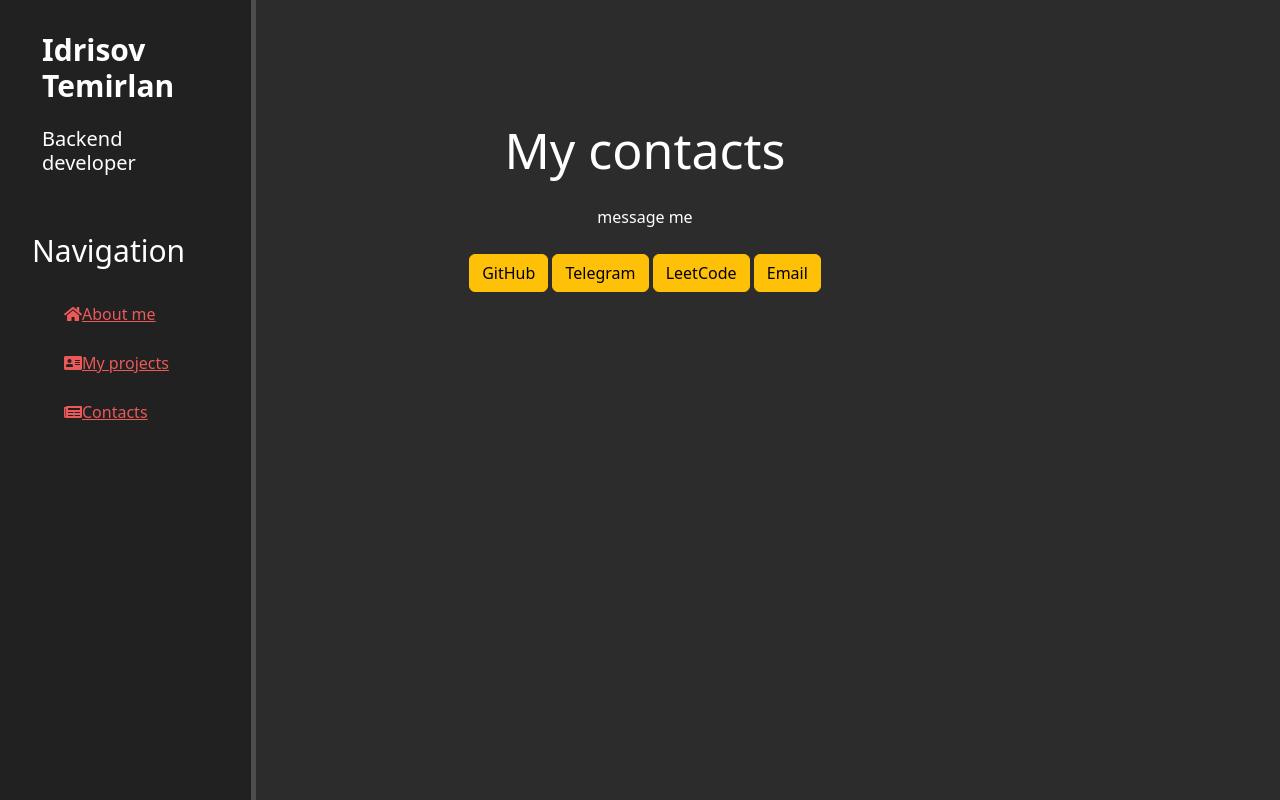
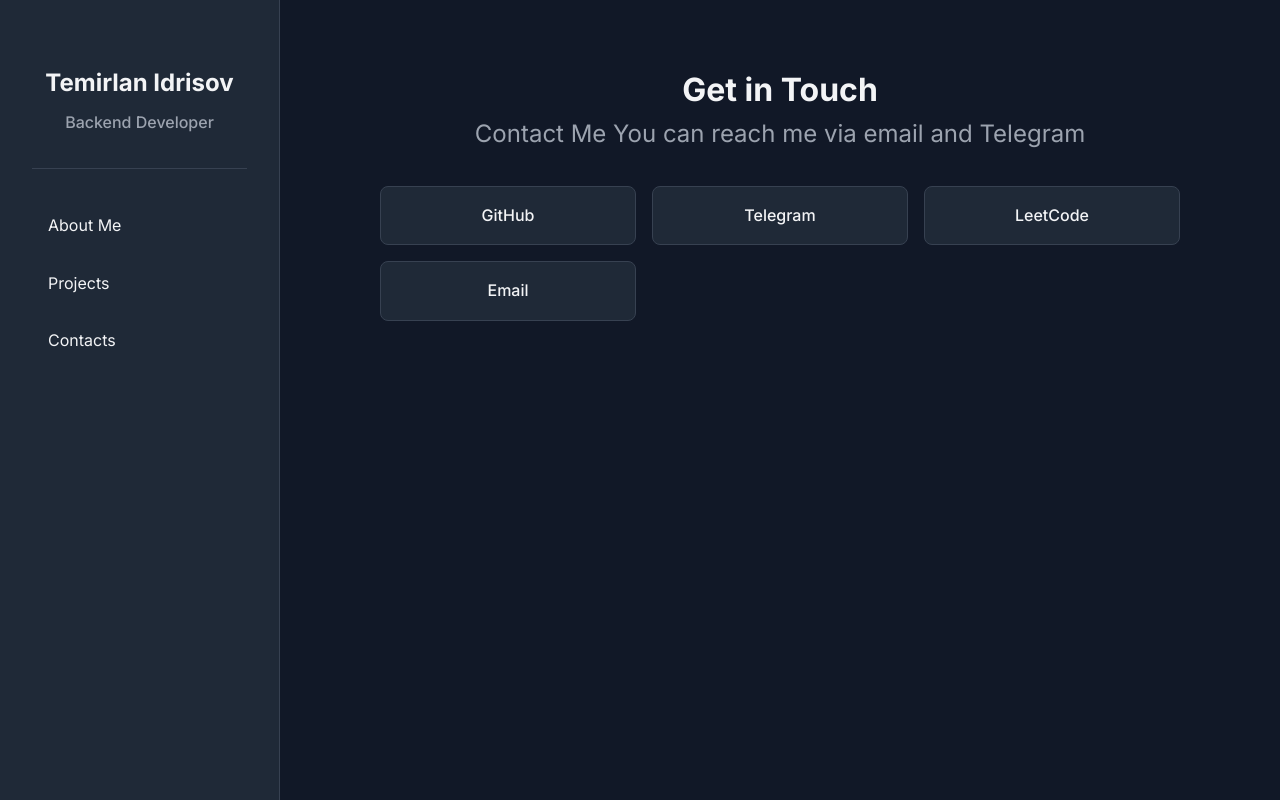
Before and after one commit to t1matoma/portfolio, a Django app: page /contacts/ in a window 1280 px wide. Run offline with Django 5.2, Linux system fonts and the light colour scheme; some libraries are stand-ins or nearby versions.

Commit message:
Upgrade html templates and css styles

```diff
--- a/portfolio/main/static/main/css/main.css
+++ /dev/null
@@ -1,78 +0,0 @@
-body {
-    background: #2c2c2c;
-    display: flex;
-    min-height: 100vh;
-}
-
-aside {
-    background: #212121;
-    width: 20%;
-    padding: 2.5%;
-    color: #fff;
-    border-right: 5px solid #4d4d4d;
-    display: flex;
-    flex-direction: column;
-}
-
-main {
-    flex-grow: 1;
-    padding: 20px;
-    color: #fff;
-}
-
-aside img {
-	width:  80px;
-	float: left;
-}
-aside h1{
-	font-size: 30px;
-
-	font-weight: bold;
-	margin-left: 10px;
-	top: 15px;
-}
-
-aside h5 {
-	margin-top: 15px;
-	margin-left: 10px;
-}
-aside h3 {
-	margin-top: 50px;
-	font-size: 30px;
-}
-aside ul{
-	list-style:none;
-}
-
-aside ul li, aside ul a{
-	color:#eb5959;
-	display: block;
-	margin-top: 25px;
-	transition: all .6s ease;
-}
-aside ul li:hover, aside ul a:hover{
-	color :#eb5959;
-	text-decoration:none;
-	transform: scale(1.05);
-}
-main .features {
-	float: left;
-	color:#fff;
-	margin-top: 100px;
-	text-align: center;
-	width: 75%;
-}
-main .features h1{font-size: 50px;}
-main .features p {max-width: 400px;margin: 25px auto;}
-.alert-danger {
-	float: left;
-	clear:both;
-	width: 400px;
-	margin: 20px 34%;
-	text-align: left;
-}
-form {
-	margin-left: 32%;
-	width: 500px;
-	margin-top: 50px;
-}
--- a/portfolio/main/templates/main/contacts.html
+++ b/portfolio/main/templates/main/contacts.html
@@ -1,17 +1,29 @@
-{%extends 'main/index.html'%}
-{%block title%}title contacts{%endblock%}
-{%block content%}
-<div class='features'>
-    <h1>
-        My contacts
-    </h1>
-    <p>
-        message me
-    </p>
-    <a href="https://github.com/t1matoma"><button class="btn btn-warning">GitHub</button></a>
-    <a href="https://t.me/Satosh1Nakam0to"><button class="btn btn-warning">Telegram</button></a>
-    <a href="https://leetcode.com/u/substant1al/"><button class="btn btn-warning">LeetCode</button></a>
-    <a href="mailto:temirlanidrisov7@gmail.com"><button class="btn btn-warning">Email</button></a>
+{% extends "main/index.html" %}
+{%block title%}
+    Contact - Temirlan Idrisov
+{%endblock%}
 
+{% block content %}
+
+<div class="contact-section">
+    <h1>Get in Touch</h1>
+    <p class="lead">Contact Me
+        You can reach me via email and Telegram</p>
+
+    <div class="social-links">
+        <a href="https://github.com/t1matoma" class="social-button github">
+            GitHub
+        </a>
+        <a href="https://t.me/Satosh1Nakam0to" class="social-button telegram">
+            Telegram
+        </a>
+        <a href="https://leetcode.com/u/substant1al/" class="social-button leetcode">
+            LeetCode
+        </a>
+        <a href="mailto:temirlanidrisov7@gmail.com" class="social-button email">
+            Email
+        </a>
+    </div>
 </div>
-{%endblock%}
+
+{% endblock %}
--- a/portfolio/main/templates/main/index.html
+++ b/portfolio/main/templates/main/index.html
@@ -1,30 +1,33 @@
 {% load static %}
 <!DOCTYPE html>
-<html lang="ru">
+<html lang="en">
 <head>
-	<meta charset="utf-8">
-	<meta name="viewport">
+    <meta charset="UTF-8">
+    <meta name="viewport" content="width=device-width, initial-scale=1.0">
     <title>{% block title %}{% endblock %}</title>
-	<link rel="stylesheet" href="https://cdn.jsdelivr.net/npm/bootstrap@5.2.3/dist/css/bootstrap.min.css">
     <link rel="stylesheet" href="{% static "main/css/main.css" %}">
-	<link rel="stylesheet" href="https://use.fontawesome.com/releases/v5.8.2/css/all.css">
+    <link rel="stylesheet" href="https://fonts.googleapis.com/css2?family=Inter:wght@400;500;600;700&display=swap">
 </head>
 <body>
-	<aside>
-		<h1>Idrisov Temirlan</h1>
-		<h5>Backend developer</h5>
-		<h3>Navigation</h3>
+    <div class="container">
+        <aside class="sidebar">
+            <div class="profile">
+                <h1>Temirlan Idrisov</h1>
+                <h2>Backend Developer</h2>
+            </div>
+            <nav>
                 <ul>
-			<a href="{% url "home" %}"><li><i class="fas fa-home"></i>About me</li></a>
-			<a href="{% url "projects" %}"><li><i class="fas fa-address-card"></i>My projects</li></a>
-			<a href="{% url 'contacts' %}"><li><i class="fas fa-newspaper"></i>Contacts</li></a>
+                    <li><a href="{% url "home" %}" class="active"><span>About Me</span></a></li>
+                    <li><a href="{% url "projects" %}"><span>Projects</span></a></li>
+                    <li><a href="{% url 'contacts' %}"><span>Contacts</span></a></li>
                 </ul>
+            </nav>
         </aside>
-	<main>
+
+        <main class="content">
             {% block content %}
 			{% endblock %}
-
         </main>
-
+    </div>
 </body>
 </html>
--- /dev/null
+++ b/portfolio/static/main/css/main.css
@@ -0,0 +1,254 @@
+:root {
+    --primary-color: #dc2626;
+    --secondary-color: #ef4444;
+    --background-color: #111827;
+    --sidebar-color: #1f2937;
+    --text-color: #f3f4f6;
+    --text-light: #9ca3af;
+    --border-color: #374151;
+    --card-bg: #1f2937;
+}
+
+* {
+    margin: 0;
+    padding: 0;
+    box-sizing: border-box;
+}
+
+body {
+    font-family: 'Inter', sans-serif;
+    background-color: var(--background-color);
+    color: var(--text-color);
+    line-height: 1.6;
+}
+
+.container {
+    display: flex;
+    min-height: 100vh;
+}
+
+/* Sidebar Styles */
+.sidebar {
+    width: 280px;
+    background-color: var(--sidebar-color);
+    padding: 2rem;
+    border-right: 1px solid var(--border-color);
+    display: flex;
+    flex-direction: column;
+    position: fixed;
+    height: 100vh;
+}
+
+.profile {
+    text-align: center;
+    margin-bottom: 2rem;
+    padding: 2rem 0;
+    border-bottom: 1px solid var(--border-color);
+}
+
+.profile h1 {
+    font-size: 1.5rem;
+    font-weight: 700;
+    margin-bottom: 0.5rem;
+    color: var(--text-color);
+}
+
+.profile h2 {
+    font-size: 1rem;
+    color: var(--text-light);
+    font-weight: 500;
+}
+
+nav ul {
+    list-style: none;
+}
+
+nav ul li {
+    margin-bottom: 0.5rem;
+}
+
+nav ul li a {
+    display: block;
+    padding: 0.75rem 1rem;
+    color: var(--text-color);
+    text-decoration: none;
+    border-radius: 0.5rem;
+    transition: all 0.3s ease;
+}
+
+nav ul li a:hover{
+    background-color: var(--primary-color);
+    color: white;
+}
+
+/* Main Content Styles */
+.content {
+    flex: 1;
+    padding: 2rem;
+    margin-left: 280px;
+}
+
+.hero {
+    max-width: 800px;
+    margin: 2rem auto;
+}
+
+.hero h1 {
+    font-size: 3rem;
+    font-weight: 700;
+    margin-bottom: 1rem;
+    color: var(--primary-color);
+}
+
+.lead {
+    font-size: 1.5rem;
+    color: var(--text-light);
+    margin-bottom: 2rem;
+}
+
+.hero-text {
+    margin-bottom: 2rem;
+}
+
+.cta-button {
+    display: inline-block;
+    padding: 1rem 2rem;
+    background-color: var(--primary-color);
+    color: white;
+    text-decoration: none;
+    border-radius: 0.5rem;
+    font-weight: 500;
+    transition: all 0.3s ease;
+}
+
+.cta-button:hover {
+    background-color: var(--secondary-color);
+    transform: translateY(-2px);
+}
+
+/* Projects Grid */
+.projects-grid {
+    display: grid;
+    grid-template-columns: repeat(auto-fit, minmax(300px, 1fr));
+    gap: 2rem;
+    max-width: 1200px;
+    margin: 0 auto;
+}
+
+.project-card {
+    background-color: var(--card-bg);
+    padding: 2rem;
+    border-radius: 1rem;
+    box-shadow: 0 4px 6px -1px rgba(0, 0, 0, 0.3);
+    transition: all 0.3s ease;
+    border: 1px solid var(--border-color);
+}
+
+.project-card:hover {
+    transform: translateY(-4px);
+    border-color: var(--primary-color);
+}
+
+.project-card h3 {
+    font-size: 1.5rem;
+    margin-bottom: 1rem;
+    color: var(--primary-color);
+}
+
+.project-link {
+    display: inline-block;
+    margin-top: 1rem;
+    color: var(--primary-color);
+    text-decoration: none;
+    font-weight: 500;
+}
+
+.project-link:hover {
+    color: var(--secondary-color);
+    text-decoration: underline;
+}
+
+/* Contact Section */
+.contact-section {
+    max-width: 800px;
+    margin: 2rem auto;
+    text-align: center;
+}
+
+.social-links {
+    display: grid;
+    grid-template-columns: repeat(auto-fit, minmax(200px, 1fr));
+    gap: 1rem;
+    margin-top: 2rem;
+}
+
+.social-button {
+    display: block;
+    padding: 1rem;
+    background-color: var(--card-bg);
+    color: var(--text-color);
+    text-decoration: none;
+    border-radius: 0.5rem;
+    font-weight: 500;
+    transition: all 0.3s ease;
+    border: 1px solid var(--border-color);
+}
+
+.social-button:hover {
+    transform: translateY(-2px);
+}
+
+.social-button.github:hover {
+    background-color: #24292e;
+    color: white;
+    border-color: #424a53;
+}
+
+.social-button.telegram:hover {
+    background-color: #0088cc;
+    color: white;
+    border-color: #0099e6;
+}
+
+.social-button.leetcode:hover {
+    background-color: #f89f1b;
+    color: white;
+    border-color: #f9ab35;
+}
+
+.social-button.email:hover {
+    background-color: #ea4335;
+    color: white;
+    border-color: #ec574b;
+}
+
+/* Responsive Design */
+@media (max-width: 768px) {
+    .container {
+        flex-direction: column;
+    }
+
+    .sidebar {
+        width: 100%;
+        height: auto;
+        position: relative;
+        padding: 1rem;
+    }
+
+    .content {
+        margin-left: 0;
+        padding: 1rem;
+    }
+
+    .profile {
+        padding: 1rem 0;
+    }
+
+    .hero h1 {
+        font-size: 2rem;
+    }
+
+    .lead {
+        font-size: 1.25rem;
+    }
+}
```
Also changed, not shown: portfolio/main/templates/main/home.html (+8 -5 lines), portfolio/projects/templates/projects/projects.html (+15 -19 lines). Lines whose indentation alone changed are shown as unchanged.
